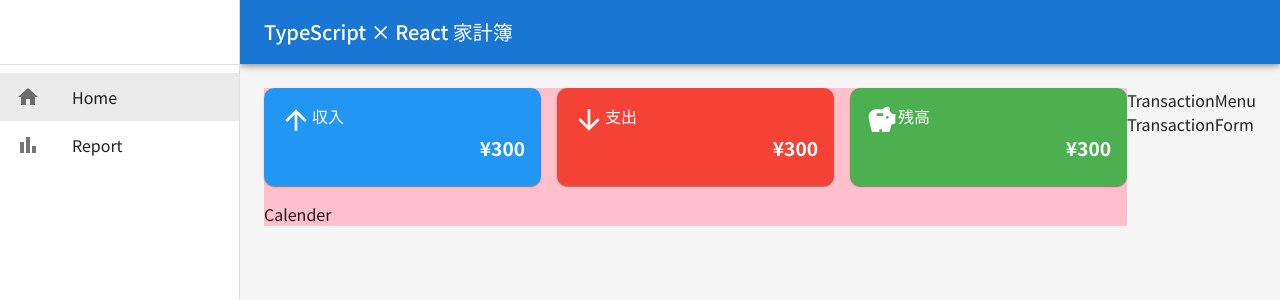
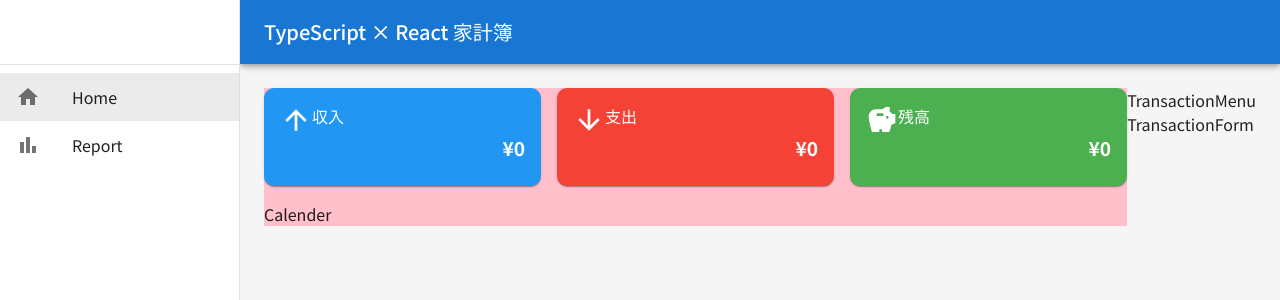
Before and after one commit to LevelDrain/udemy-household-app, a React (Create React App) app: page / in a window 1280 px wide. Shown: the top 300 px of the page. Built offline with nearby package versions, Linux system fonts and the light colour scheme; no server answers; the database is empty; the HTML template or start-up script is replaced by a standard one.

Commit message:
収支、残高表示機能の実装

```diff
--- a/package.json
+++ b/package.json
@@ -14,6 +14,7 @@
     "@types/node": "^16.18.101",
     "@types/react": "^18.3.3",
     "@types/react-dom": "^18.3.0",
+    "date-fns": "^3.6.0",
     "firebase": "^10.12.3",
     "react": "^18.3.1",
     "react-dom": "^18.3.1",
--- a/src/App.tsx
+++ b/src/App.tsx
@@ -1,43 +1,68 @@
-import { useEffect, useState } from 'react';
-import './App.css';
-import { Route, BrowserRouter as Router, Routes } from 'react-router-dom';
-import Home from './pages/Home';
-import Report from './pages/Report';
-import NoMatch from './pages/NoMatch';
-import AppLayout from './components/layout/AppLayout';
-import {theme} from './theme/theme'
-import { ThemeProvider } from '@emotion/react';
-import { CssBaseline } from '@mui/material';
-import { Transaction } from './types/index';
-import { collection, getDocs } from 'firebase/firestore';
-import { db } from './firebase';
+import { useEffect, useState } from "react";
+import "./App.css";
+import { Route, BrowserRouter as Router, Routes } from "react-router-dom";
+import Home from "./pages/Home";
+import Report from "./pages/Report";
+import NoMatch from "./pages/NoMatch";
+import AppLayout from "./components/layout/AppLayout";
+import { theme } from "./theme/theme";
+import { ThemeProvider } from "@emotion/react";
+import { CssBaseline } from "@mui/material";
+import { Transaction } from "./types/index";
+import { collection, getDocs } from "firebase/firestore";
+import { db } from "./firebase";
+import { formatMonth } from "./utils/formatting";
 
 function App() {
-    const[transactions, setTransactions]=useState<Transaction[]>([])
+  // firestoreエラーかどうかを判定する型ガード
+  function isFireStoreError(
+    err: unknown
+  ): err is { code: string; message: string } {
+    return typeof err === "object" && err !== null && "code" in err;
+  }
 
-    useEffect(()=>{
-        const fetchTransactions = async() =>{
-            try{
-                const querySnapshot = await getDocs(collection(db, 'Transactions'))
-                querySnapshot.forEach((doc)=>{
-                    console.log(doc.id, '=>', doc.data())
-                })
-            }catch(err){
-                // error
+  const [transactions, setTransactions] = useState<Transaction[]>([]);
+  const [currentMonth, setCurrentMonth] = useState(new Date());
+
+  useEffect(() => {
+    const fetchTransactions = async () => {
+      try {
+        const querySnapshot = await getDocs(collection(db, "Transactions"));
+        const transactionsData = querySnapshot.docs.map((doc) => {
+          return {
+            ...doc.data(),
+            id: doc.id,
+          } as Transaction; // 型アサーション
+        });
+        console.log(transactionsData);
+        setTransactions(transactionsData);
+      } catch (err) {
+        if (isFireStoreError(err)) {
+          console.error("Firestoreエラー：", err);
+        } else {
+          console.error("一般的なエラー：", err);
         }
       }
-        fetchTransactions()
-    },[])
+    };
+    fetchTransactions();
+  }, []);
+
+  const monthlyTransactions = transactions.filter((transaction) => {
+    return transaction.date.startsWith(formatMonth(currentMonth));
+  });
 
   return (
     <ThemeProvider theme={theme}>
       <CssBaseline />
       <Router>
         <Routes>
-            <Route path='/' element={<AppLayout />}>
-            <Route index element={<Home />} />
-            <Route path='/report' element={<Report />} />
-            <Route path='*' element={<NoMatch />} />
+          <Route path="/" element={<AppLayout />}>
+            <Route
+              index
+              element={<Home monthlyTransactions={monthlyTransactions} />}
+            />
+            <Route path="/report" element={<Report />} />
+            <Route path="*" element={<NoMatch />} />
           </Route>
         </Routes>
       </Router>
--- a/src/components/MonthlySummary.tsx
+++ b/src/components/MonthlySummary.tsx
@@ -1,87 +1,111 @@
-import React from 'react'
-import ArrowUpwardIcon from '@mui/icons-material/ArrowUpward'
-import ArrowDownwardIcon from '@mui/icons-material/ArrowDownward'
-import SavingsIcon from '@mui/icons-material/Savings'
-import { Card, CardContent, Grid, Stack, Typography } from '@mui/material'
+import React from "react";
+import ArrowUpwardIcon from "@mui/icons-material/ArrowUpward";
+import ArrowDownwardIcon from "@mui/icons-material/ArrowDownward";
+import SavingsIcon from "@mui/icons-material/Savings";
+import { Card, CardContent, Grid, Stack, Typography } from "@mui/material";
+import { Transaction } from "../types";
+import { financeCalculations } from "../utils/financeCalculations";
 
-const MonthlySummary = () => {
+interface MonthlySummaryProps {
+  monthlyTransactions: Transaction[];
+}
+
+const MonthlySummary = ({ monthlyTransactions }: MonthlySummaryProps) => {
+  const { income, expense, balance } = financeCalculations(monthlyTransactions);
+
   return (
     <Grid container spacing={{ xs: 1, sm: 2 }} mb={2}>
       {/* 収入 */}
-        <Grid item xs={4} display={'flex'} flexDirection={'column'}>
-        <Card sx={{
-            bgcolor: (theme)=>theme.palette.incomeColor.main,
-            color: 'white', borderRadius: '10px',
-            flexGrow: 1
-        }}>
-            <CardContent sx={{padding: {xs: 1, sm: 2}}}>
-            <Stack direction={'row'}>
-                <ArrowUpwardIcon sx={{ fontSize: '2rem' }} />
+      <Grid item xs={4} display={"flex"} flexDirection={"column"}>
+        <Card
+          sx={{
+            bgcolor: (theme) => theme.palette.incomeColor.main,
+            color: "white",
+            borderRadius: "10px",
+            flexGrow: 1,
+          }}
+        >
+          <CardContent sx={{ padding: { xs: 1, sm: 2 } }}>
+            <Stack direction={"row"}>
+              <ArrowUpwardIcon sx={{ fontSize: "2rem" }} />
               <Typography>収入</Typography>
             </Stack>
             <Typography
-                textAlign={'right'}
-                variant='h5'
-                fontWeight={'fontWeightBold'}
-                sx={{ wordBreak: 'break-word', fontSize: {xs: '.8rem', sm: '1rem', md: '1.2rem'} }}
+              textAlign={"right"}
+              variant="h5"
+              fontWeight={"fontWeightBold"}
+              sx={{
+                wordBreak: "break-word",
+                fontSize: { xs: ".8rem", sm: "1rem", md: "1.2rem" },
+              }}
             >
-                ¥300
+              ¥{income}
             </Typography>
           </CardContent>
         </Card>
       </Grid>
 
       {/* 支出 */}
-        <Grid item xs={4} display={'flex'} flexDirection={'column'}>
-        <Card sx={{
-            bgcolor: (theme)=>theme.palette.expenseColor.main,
-            color: 'white',
-            borderRadius: '10px',
-            flexGrow: 1
-        }}>
-            <CardContent sx={{padding: {xs: 1, sm: 2}}}>
-            <Stack direction={'row'}>
-                <ArrowDownwardIcon sx={{ fontSize: '2rem' }} />
+      <Grid item xs={4} display={"flex"} flexDirection={"column"}>
+        <Card
+          sx={{
+            bgcolor: (theme) => theme.palette.expenseColor.main,
+            color: "white",
+            borderRadius: "10px",
+            flexGrow: 1,
+          }}
+        >
+          <CardContent sx={{ padding: { xs: 1, sm: 2 } }}>
+            <Stack direction={"row"}>
+              <ArrowDownwardIcon sx={{ fontSize: "2rem" }} />
               <Typography>支出</Typography>
             </Stack>
             <Typography
-                textAlign={'right'}
-                variant='h5'
-                fontWeight={'fontWeightBold'}
-                sx={{ wordBreak: 'break-word', fontSize: {xs: '.8rem', sm: '1rem', md: '1.2rem'} }}
+              textAlign={"right"}
+              variant="h5"
+              fontWeight={"fontWeightBold"}
+              sx={{
+                wordBreak: "break-word",
+                fontSize: { xs: ".8rem", sm: "1rem", md: "1.2rem" },
+              }}
             >
-                ¥300
+              ¥{expense}
             </Typography>
           </CardContent>
         </Card>
       </Grid>
 
       {/* 残高 */}
-        <Grid item xs={4} display={'flex'} flexDirection={'column'}>
-        <Card sx={{
-            bgcolor: (theme)=>theme.palette.balanceColor.main,
-            color: 'white',
-            borderRadius: '10px',
-            flexGrow: 1
-        }}>
-            <CardContent sx={{padding: {xs: 1, sm: 2}}}>
-            <Stack direction={'row'}>
-                <SavingsIcon sx={{ fontSize: '2rem' }} />
+      <Grid item xs={4} display={"flex"} flexDirection={"column"}>
+        <Card
+          sx={{
+            bgcolor: (theme) => theme.palette.balanceColor.main,
+            color: "white",
+            borderRadius: "10px",
+            flexGrow: 1,
+          }}
+        >
+          <CardContent sx={{ padding: { xs: 1, sm: 2 } }}>
+            <Stack direction={"row"}>
+              <SavingsIcon sx={{ fontSize: "2rem" }} />
               <Typography>残高</Typography>
             </Stack>
             <Typography
-                textAlign={'right'}
-                variant='h5'
-                fontWeight={'fontWeightBold'}
-                sx={{ wordBreak: 'break-word', fontSize: {xs: '.8rem', sm: '1rem', md: '1.2rem'} }}
+              textAlign={"right"}
+              variant="h5"
+              fontWeight={"fontWeightBold"}
+              sx={{
+                wordBreak: "break-word",
+                fontSize: { xs: ".8rem", sm: "1rem", md: "1.2rem" },
+              }}
             >
-                ¥300
+              ¥{balance}
             </Typography>
           </CardContent>
         </Card>
       </Grid>
     </Grid>
-  )
-}
+  );
+};
 
-export default MonthlySummary
+export default MonthlySummary;
--- a/src/pages/Home.tsx
+++ b/src/pages/Home.tsx
@@ -1,16 +1,21 @@
-import { Box } from '@mui/material'
-import React from 'react'
-import MonthlySummary from '../components/MonthlySummary'
-import Calender from '../components/Calender'
-import TransactionMenu from '../components/TransactionMenu'
-import TransactionForm from '../components/TransactionForm'
+import { Box } from "@mui/material";
+import React from "react";
+import MonthlySummary from "../components/MonthlySummary";
+import Calender from "../components/Calender";
+import TransactionMenu from "../components/TransactionMenu";
+import TransactionForm from "../components/TransactionForm";
+import { Transaction } from "../types";
 
-const Home = () => {
+interface HomeProps {
+  monthlyTransactions: Transaction[];
+}
+
+const Home = ({ monthlyTransactions }: HomeProps) => {
   return (
-    <Box sx={{display: 'flex'}}>
+    <Box sx={{ display: "flex" }}>
       {/* 左側コンテンツ */}
-      <Box sx={{flexGrow: 1, bgcolor: 'pink'}}>
-        <MonthlySummary />
+      <Box sx={{ flexGrow: 1, bgcolor: "pink" }}>
+        <MonthlySummary monthlyTransactions={monthlyTransactions} />
         <Calender />
       </Box>
       {/* 右側コンテンツ */}
@@ -19,7 +24,7 @@ const Home = () => {
         <TransactionForm />
       </Box>
     </Box>
-  )
-}
+  );
+};
 
-export default Home
+export default Home;
--- a/src/types/index.ts
+++ b/src/types/index.ts
@@ -10,3 +10,9 @@ export interface Transaction{
     type: TransactionType,
     category: IncomeCategory | ExpenseCategory,
 }
+
+export interface Balance{
+    income: number,
+    expense: number,
+    balance:number,
+}
--- /dev/null
+++ b/src/utils/financeCalculations.ts
@@ -0,0 +1,15 @@
+import { Balance, Transaction } from "../types";
+
+export function financeCalculations(transactions: Transaction[]): Balance{
+    return transactions.reduce((acc, transaction) => {
+        if (transaction.type === 'income') {
+            acc.income += transaction.amount
+        } else {
+            acc.expense += transaction.amount
+        }
+        acc.balance = acc.income - acc.expense
+
+        return acc
+    },{income: 0, expense: 0, balance: 0})
+    // {income:300, expense: 200, balance: 100}
+}
--- /dev/null
+++ b/src/utils/formatting.ts
@@ -0,0 +1,5 @@
+import { format } from "date-fns";
+
+export function formatMonth(date: Date):string {
+    return format(date, "yyyy-MM")
+}
```
Also changed, not shown: 1 other file (tests, documents, lock files or other folders). Lines whose indentation alone changed are shown as unchanged.
